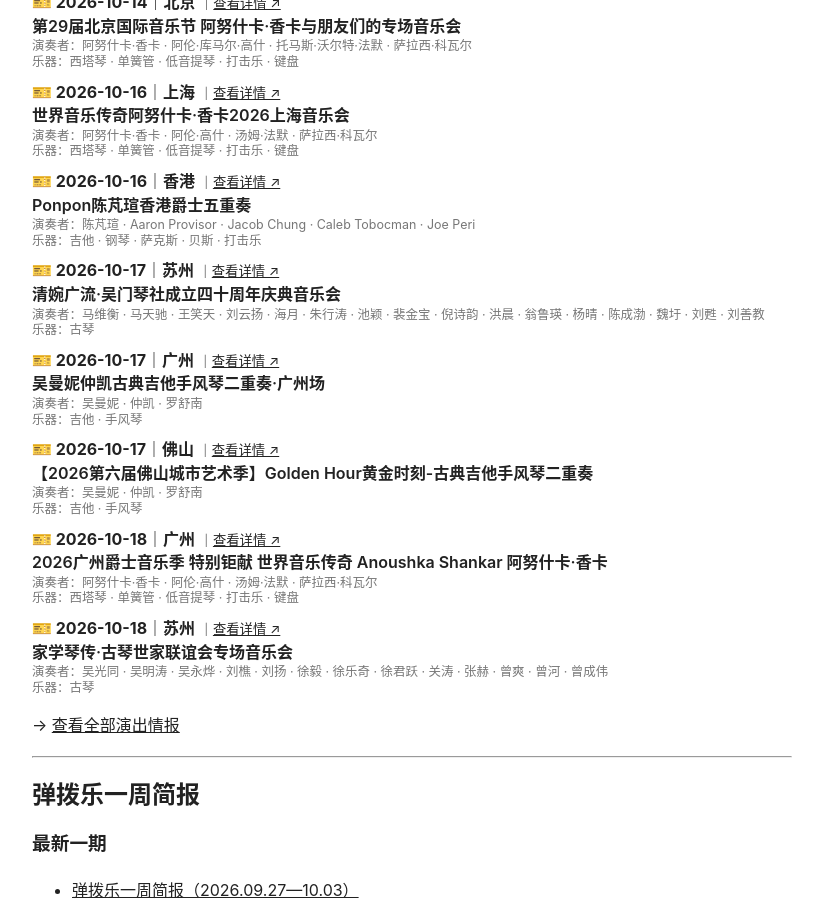
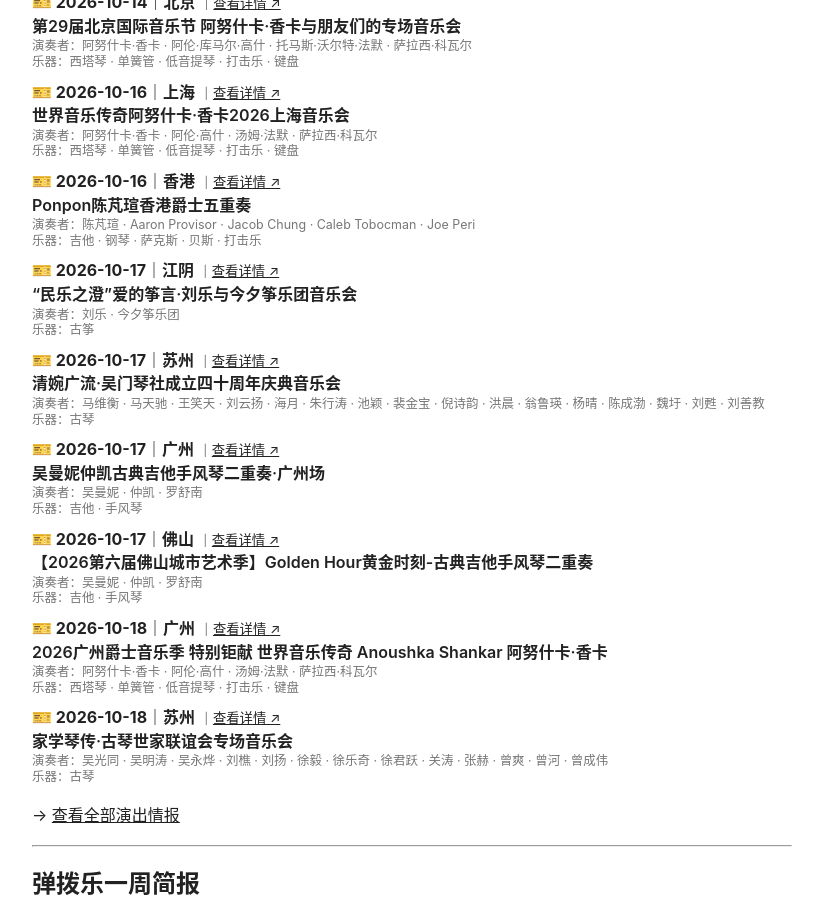
Before and after one commit to KeenKwok/boxianji, a Jekyll site: the page built from index.md, in a window 1280 px wide and 900 px high, scrolled down 844 px. Shown: the whole window, without its empty margins (228-1051 px from the left). Built offline with Jekyll 4.4.1, drawn with Linux system fonts in a browser that asks for light colours.

Commit message:
更新 attention.yml

```diff
--- a/_data/attention.yml
+++ b/_data/attention.yml
@@ -1,3 +1,15 @@
+- id: "20261017-jiangyin-aidezhengyan-liule-jinxi-zhengensemble"
+  date: "2026-10-17"
+  city: "江阴"
+  title: "“民乐之澄”爱的筝言·刘乐与今夕筝乐团音乐会"
+  performers:
+    - "刘乐"
+    - "今夕筝乐团"
+  instruments:
+    - "古筝"
+  link: "https://mp.weixin.qq.com/s/Sa-k5Y6LfD-iJpwgr0wYJw"
+
+
 - id: "20261018-guangzhou-anoushka-shankar-guangzhou-jazz"
   date: "2026-10-18"
   city: "广州"
```
